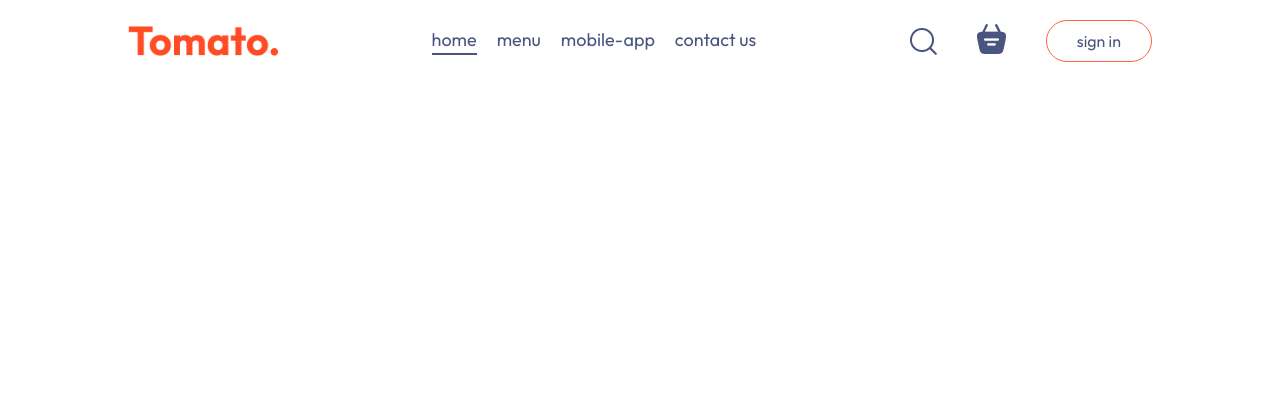
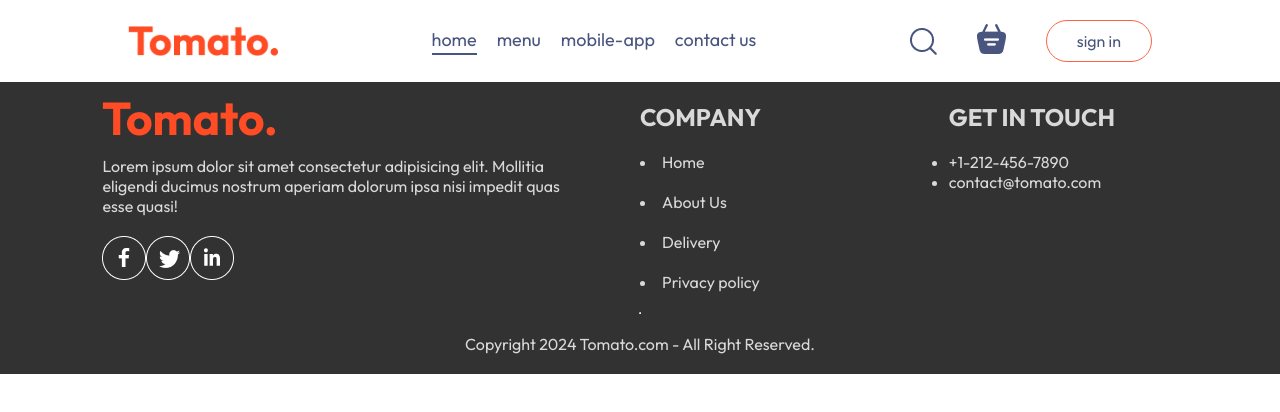
Before and after one commit to HudsonWayne/Food-Del, a React (Vite) app: page /order in a window 1280 px wide. Shown: the top 412 px of the page. Built offline with nearby package versions, Linux system fonts and the light colour scheme.

Commit message:
creating and styling my footer

```diff
--- a/src/App.jsx
+++ b/src/App.jsx
@@ -1,21 +1,24 @@
-
-import Navbar from './components/Navbar/Navbar'
-import {Route, Routes } from 'react-router-dom'
-import Home from './pages/Home/Home'
-import Cart from './pages/Cart/Cart'
-import PlaceOrder from './pages/PlaceOrder/PlaceOrder'
+import Navbar from "./components/Navbar/Navbar";
+import { Route, Routes } from "react-router-dom";
+import Home from "./pages/Home/Home";
+import Cart from "./pages/Cart/Cart";
+import PlaceOrder from "./pages/PlaceOrder/PlaceOrder";
+import { Footer } from "./components/Footer/Footer";
 
 const App = () => {
   return (
-    <div className="app">
-      <Navbar/>
-      <Routes>
-      <Route path='/' element={<Home/>}/>
-      <Route path='/cart' element={<Cart/>}/>
-      <Route path='/order' element={<PlaceOrder/>}/>
-      </Routes>
-    </div>
-  )
-}
+    <>
+      <div className="app">
+        <Navbar />
+        <Routes>
+          <Route path="/" element={<Home />} />
+          <Route path="/cart" element={<Cart />} />
+          <Route path="/order" element={<PlaceOrder />} />
+        </Routes>
+      </div>
+      <Footer />
+    </>
+  );
+};
 
-export default App
+export default App;
--- a/src/components/FoodItem/FoodItem.css
+++ b/src/components/FoodItem/FoodItem.css
@@ -37,10 +37,10 @@
     font-weight: 500;
     margin: 10px 0px;
 }
-.food-item-image-container{
+.food-item-img-container{
     position: relative;
 }
-.food-item-image-container .add{
+.food-item-img-container .add{
     width: 35px;
     position: absolute;
     bottom: 15px;
--- a/src/components/FoodItem/FoodItem.jsx
+++ b/src/components/FoodItem/FoodItem.jsx
@@ -1,23 +1,23 @@
-import { useContext } from 'react'
+import { useContext, useState } from 'react'
 import { assets } from '../../assets/assets'
 import './FoodItem.css'
 import { StoreContext } from '../../context/StoreContext'
 
 const FoodItem = ({id, name, price,description,image}) => {
     const {cartItems,addToCart,removeFromCart} = useContext(StoreContext);
-   const fake = {id : 1}
+   const[itemCount,setItemCount] = useState(0)
 
   return (
     <div className='food-item'>
         <div className="food-item-img-container">
-            <p>sgdfsgdfs</p>
+
             <img className='food-item-image' src={image} alt={name} />
-            { !fake.id
-                ?<img className='add' onClick={()=>addToCart(id)} src={assets.add_icon_white} alt=""  />
+            { !cartItems
+                ?<img className='add' onClick={()=>setItemCount(prev=>prev+1)} src={assets.add_icon_white} alt=""  />
                 : <div className="food-item-counter">
-                    <img onClick={()=>removeFromCart(id)} src={assets.remove_icon_red} alt="" />
-                    <p>{fake.id}</p>
-                    <img onClick={()=>addToCart(id)} src={assets.add_icon_green} alt="" />
+                    <img onClick={()=>setItemCount(prev=>prev-1)} src={assets.remove_icon_red} alt="" />
+                    <p>{itemCount}</p>
+                    <img onClick={()=>setItemCount(prev=>prev+1)} src={assets.add_icon_green} alt="" />
                 </div>
             }
         </div>
--- /dev/null
+++ b/src/components/Footer/Footer.css
@@ -0,0 +1,21 @@
+.footer{
+    color: #d9d9d9;
+    background-color: #323232;
+    display: flex;
+    flex-direction: column;
+    align-items: center;
+    gap: 20px;
+    padding: 20px 8vw;
+}
+.footer-content{
+    width: 100%;
+    display: grid;
+    grid-template-columns: 2fr 1fr 1fr;
+    gap: 80px;
+}
+.footer-content-left, .footer-content-right, .footer-content-center{
+    display: flex;
+    flex-direction: column;
+    align-items: start;
+    gap: 20px;
+}
--- /dev/null
+++ b/src/components/Footer/Footer.jsx
@@ -0,0 +1,36 @@
+import { assets } from '../../assets/assets'
+import './Footer.css'
+
+export const Footer = () => {
+  return (
+    <div className="footer" id='footer'>
+        <div className="footer-content">
+            <div className="footer-content-left">
+                <img src={assets.logo} alt="" />
+                <p>Lorem ipsum dolor sit amet consectetur adipisicing elit. Mollitia eligendi ducimus nostrum aperiam dolorum ipsa nisi impedit quas esse quasi!</p>
+                <div className="social-footer-icons">
+                    <img src={assets.facebook_icon} alt="" />
+                    <img src={assets.twitter_icon} alt="" />
+                    <img src={assets.linkedin_icon} alt="" />
+                </div>
+            </div>
+            <div className="footer-content-center">
+                <h2>COMPANY</h2>
+                <li>Home</li>
+                <li>About Us</li>
+                <li>Delivery</li>
+                <li>Privacy policy</li>
+            </div>
+            <div className="footer-content-right">
+                <h2>GET IN TOUCH</h2>
+                <ul>
+                    <li>+1-212-456-7890</li>
+                    <li>contact@tomato.com</li>
+                </ul>
+            </div>
+            </div>
+            <hr />
+            <p className="footer-copyright">Copyright 2024 Tomato.com - All Right Reserved.</p>
+    </div>
+  )
+}
```
